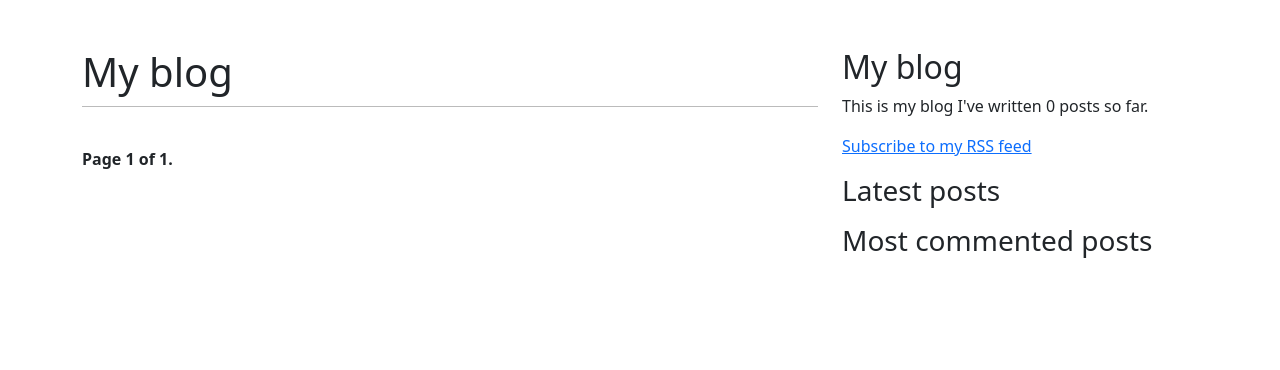
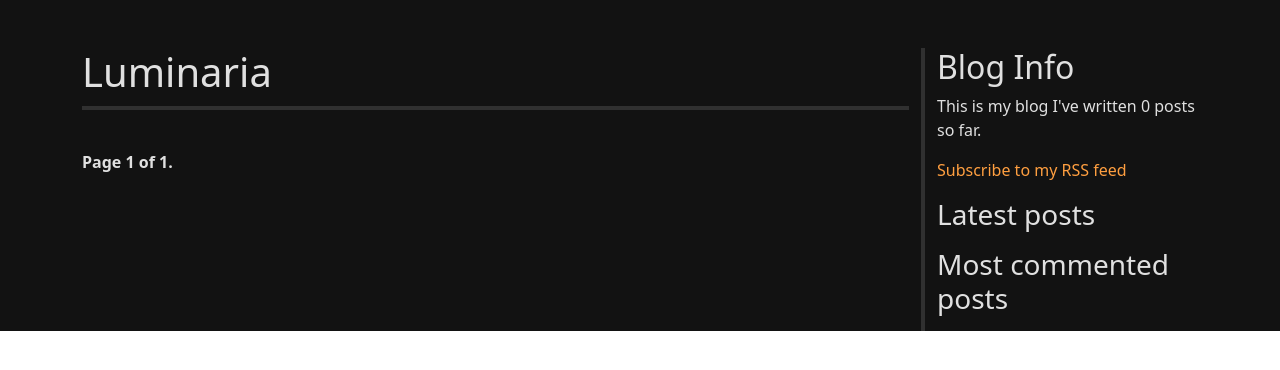
Before and after one commit to Iam-samyog/Luminaria-, a Django app: page /blog/ in a window 1280 px wide. Shown: the top 370 px of the page. Run offline with Django 5.2, Linux system fonts and the light colour scheme; data that the repository does not hold is empty; parts of the project's set-up code (start-up, migrations or seed data) failed here and were passed over; some libraries are stand-ins or nearby versions.

Commit message:
Added colors to the code

```diff
--- a/Luminaria/blog/static/blog/css/style.css
+++ b/Luminaria/blog/static/blog/css/style.css
@@ -1,87 +1,99 @@
+.body-color {
+  background-color:#121212;
+  color:#E0E0E0;
+}
+h1 {
+  font-weight: normal;
+  border-bottom: 1px solid yellow;
+  padding: 0 0 10px 0;
+}
+.custom-link {
+  color:	#ff9f40;
+  text-decoration: none;
 
-body {
-    margin:0;
-    padding:0;
-    font-family:helvetica, sans-serif;
-    background-color: black;
-    color:white;
 }
+.custom-headings{
+  color:#FFFFFF;
+  text-decoration: none;
+}
+a:hover{
+  color:	#ff856f;
+  text-decoration: underline;
 
-a {
-    color:#ffff00c9;
-    text-decoration:none;
 }
-
-h1 {
-    font-weight:normal;
-    border-bottom:1px solid #bbb;
-    padding:0 0 10px 0;
+.borderight{
+  border-right: #303030 4px solid;
 }
-
-h2 {
-    font-weight:normal;
-    margin:30px 0 0;
+.bordebelow{
+  border-bottom: #303030 4px solid;
 }
 
 
+h2 {
+  font-weight: normal;
+  margin: 30px 0 0;
+
+}
+
 p.date {
-    color:#ccc;
-    font-family: georgia, serif;
-    font-size: 12px;
-    font-style: italic;
+  color: #ccc;
+  font-family: georgia, serif;
+  font-size: 12px;
+  font-style: italic;
 }
 
 .left {
-    float:left;
-    margin-right:10px;
+  float: left;
+  margin-right: 10px;
 }
 
 /* pagination */
 .pagination {
-    margin:40px 0;
-    font-weight:bold;
+  margin: 40px 0;
+  font-weight: bold;
 }
 
 /* forms */
 label {
-    float:left;
-    clear:both;
-    color:#333;
-    margin-bottom:4px;
+  float: left;
+  clear: both;
+  color: #333;
+  margin-bottom: 4px;
 }
-input, textarea {
-    clear:both;
-    float:left;
-    margin:0 0 10px;
-    background:#ededed;
-    border:0;
-    padding:6px 10px;
-    font-size:12px;
+input,
+textarea {
+  clear: both;
+  float: left;
+  margin: 0 0 10px;
+  background: #ededed;
+  border: 0;
+  padding: 6px 10px;
+  font-size: 12px;
 }
-input[type=submit] {
-    font-weight:bold;
-    background:#00abff;
-    color:#fff;
-    padding:10px 20px;
-    font-size:14px;
-    text-transform:uppercase;
+input[type="submit"] {
+  font-weight: bold;
+  background: #00abff;
+  color: #fff;
+  padding: 10px 20px;
+  font-size: 14px;
+  text-transform: uppercase;
 }
 .errorlist {
-    color:#cc0033;
-    float:left;
-    clear:both;
-    padding-left:10px;
+  color: #cc0033;
+  float: left;
+  clear: both;
+  padding-left: 10px;
 }
 
 /* comments */
 .comment {
-    padding:10px;
+  padding: 10px;
 }
 .comment:nth-child(even) {
-    background:#efefef;
+  background: #efefef;
 }
 .comment .info {
-    font-weight:bold;
-    font-size:12px;
-    color:#666;
+  font-weight: bold;
+  font-size: 12px;
+  color: #666;
 }
--- a/Luminaria/blog/templates/blog/base.html
+++ b/Luminaria/blog/templates/blog/base.html
@@ -1,53 +1,45 @@
-{% load blog_tags %}
-{% load static %}
+{% load blog_tags %} {% load static %}
 <!DOCTYPE html>
 <html lang="en">
   <head>
-    <meta charset="UTF-8">
-    <meta name="viewport" content="width=device-width, initial-scale=1.0">
-    <title>{% block title %} {% endblock  %}</title>
+    <meta charset="UTF-8" />
+    <meta name="viewport" content="width=device-width, initial-scale=1.0" />
+    <title>{% block title %} {% endblock %}</title>
 
-    <link rel="stylesheet" href="{% static 'blog/css/style.css' %}" >
-    <link rel="stylesheet" href="{% static 'blog/css/bootstrap.min.css' %}" >
-
-
-
+    <link rel="stylesheet" href="{% static 'blog/css/style.css' %}" />
+    <link rel="stylesheet" href="{% static 'blog/css/bootstrap.min.css' %}" />
   </head>
   <body>
-   <div class="container ">
-    <div class="row mt-5">
-
-
-    <div id="content" class=" col-md-8">
-        {% block content %}
-        {% endblock %}
+    <div class="body-color ">
+      <div class="container">
+        <div class="row pt-5">
+          <div id="content" class="col-md-9 borderight ">
+            {% block content %} {% endblock %}
           </div>
-    <div id="sidebar" class=" col-md-4">
-        <h2>My blog</h2>
-        <p>This is my blog
-        I've written {% total_posts %} posts so far.
-        </p>
+          <div id="sidebar" class="col-md-3">
+            <h2>Blog Info</h2>
+            <p>This is my blog I've written {% total_posts %} posts so far.</p>
             <p>
-            <a href="{% url 'blog:post_feed' %}">
+              <a href="{% url 'blog:post_feed' %}" class="custom-link ">
                 Subscribe to my RSS feed
               </a>
             </p>
             <h3>Latest posts</h3>
             {% show_latest_posts 3 %}
             <h3>Most commented posts</h3>
-        {% get_most_commented_posts as most_commented_posts  %}
+            {% get_most_commented_posts as most_commented_posts %}
             <ul>
               {% for post in most_commented_posts %}
 
               <li>
-                <a href="{{ post.get_absolute_url }}">{{ post.title }}</a>
+                <a href="{{ post.get_absolute_url }}" class="custom-link ">{{ post.title }}</a>
               </li>
               {% endfor %}
             </ul>
           </div>
         </div>
       </div>
-
+    </div>
     <script src="{% static 'blog/js/bootstrap.min.js' %}"></script>
     <script src="{% static 'blog/js/script.js' %}"></script>
   </body>
--- a/Luminaria/blog/templates/blog/post/latest_posts.html
+++ b/Luminaria/blog/templates/blog/post/latest_posts.html
@@ -1,7 +1,7 @@
 <ul>
     {% for post in latest_posts %}
         <li>
-            <a href="{{ post.get_absolute_url }}">{{ post.title }}</a>
+            <a href="{{ post.get_absolute_url }}" class="custom-link ">{{ post.title }}</a>
         </li>
     {% endfor %}
 </ul>
--- a/Luminaria/blog/templates/blog/post/list.html
+++ b/Luminaria/blog/templates/blog/post/list.html
@@ -4,17 +4,19 @@
 {% block title %} My Blog {% endblock title %}
 
 {% block content %}
-<h1>My blog</h1>
+<h1 class="bordebelow">Luminaria</h1>
 {% if tag %}
     <h2>Posts tagged with "{{ tag.name }}"</h2>
 {% endif %}
 {% for post in posts %}
+<section class="bordebelow py-3">
+
 <h2>
-    <a href="{{ post.get_absolute_url }}">{{ post.title }}</a>
+    <a href="{{ post.get_absolute_url }}" class="custom-headings ">{{ post.title }}</a>
 </h2>
 <p class="tags">Tags:
     {% for tag in post.tags.all %}
-        <a href="{% url 'blog:post_list_by_tag' tag.slug %}">{{ tag.name }}</a>
+        <a href="{% url 'blog:post_list_by_tag' tag.slug %}" class="custom-link ">{{ tag.name }}</a>
         {% if not forloop.last %} ,{% endif %}
     {% endfor %}
 </p>
@@ -22,6 +24,13 @@
     Published {{ post.publish }} by {{ post.author }}
 </p>
 {{ post.body|markdown|truncatewords_html:30 }}
+</section>
 {% endfor %}
-{% include "pagination.html" with page=posts %}
+
+<div class="text-center">
+    {% include "pagination.html" with page=posts %}
+</div>
+
+
+
 {% endblock %}
--- a/Luminaria/blog/templates/pagination.html
+++ b/Luminaria/blog/templates/pagination.html
@@ -1,13 +1,13 @@
 <div class="pagination">
-    <span class="step-links">
+    <span class="step-links ">
         {% if page.has_previous %}
-        <a href="?page={{ page.previous_page_number }}">Previous</a>
+        <a href="?page={{ page.previous_page_number }}" class="custom-link ">Previous</a>
         {% endif %}
         <span class="current">
             Page {{ page.number }} of {{ page.paginator.num_pages }}.
         </span>
         {% if page.has_next %}
-        <a href="?page={{ page.next_page_number }}">Next</a>
+        <a href="?page={{ page.next_page_number }}" class="custom-link ">Next</a>
         {% endif %}
     </span>
 </div>
```
Lines whose indentation alone changed are shown as unchanged.
